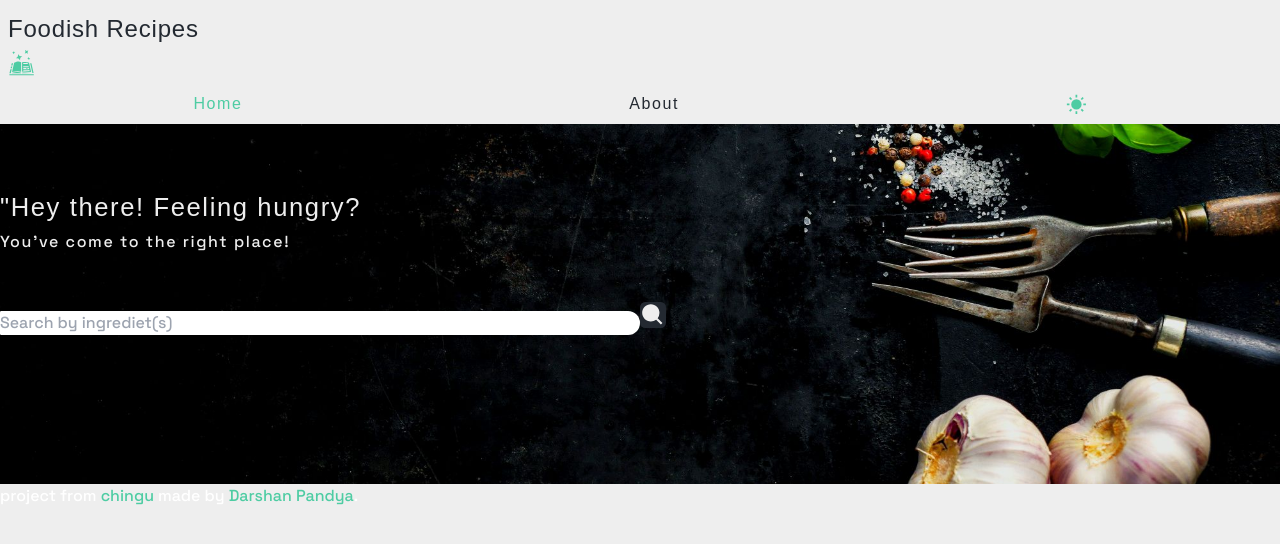
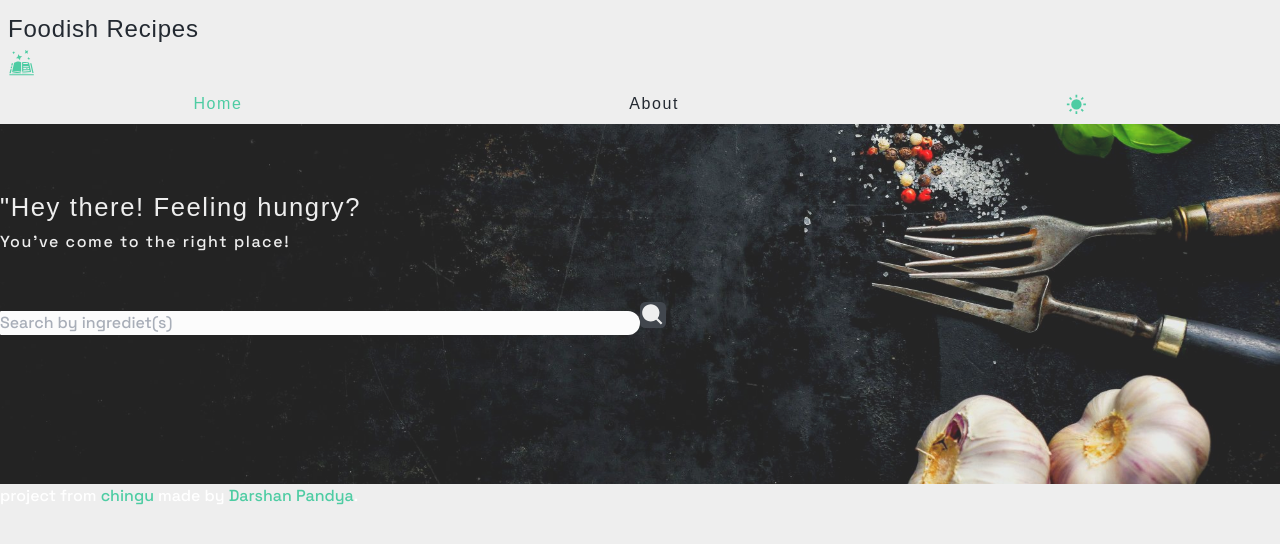
Before and after one commit to Darshan-Pandya10/Chingu-Tier-2-Project, a React (Vite) app in the folder chingu-recipe-project/: page / in a window 1280 px wide. Shown: the top 544 px of the page. Built offline with nearby package versions, Linux system fonts and the light colour scheme; a web font is replaced by a local one.

Commit message:
[Add] Opacity into Hero Images

```diff
--- a/chingu-recipe-project/src/Searchbar.jsx
+++ b/chingu-recipe-project/src/Searchbar.jsx
@@ -66,14 +66,16 @@ function Searchbar() {
       backgroundImage : `url(${LightHeroImage})`,
       backgroundPosition: `center`,
       backgroundRepeat: `no-repeat`,
-      backgroundSize: `cover`
+      backgroundSize: `cover`,
+      opacity:`${0.85}`
     }
 
      const darkThemeBg = {
       backgroundImage : `url(${DarkHeroImage})`,
       backgroundPosition: `center`,
       backgroundRepeat: `no-repeat`,
-      backgroundSize: `cover`
+      backgroundSize: `cover`,
+      opacity:`${0.85}`
     }
 
 
```
